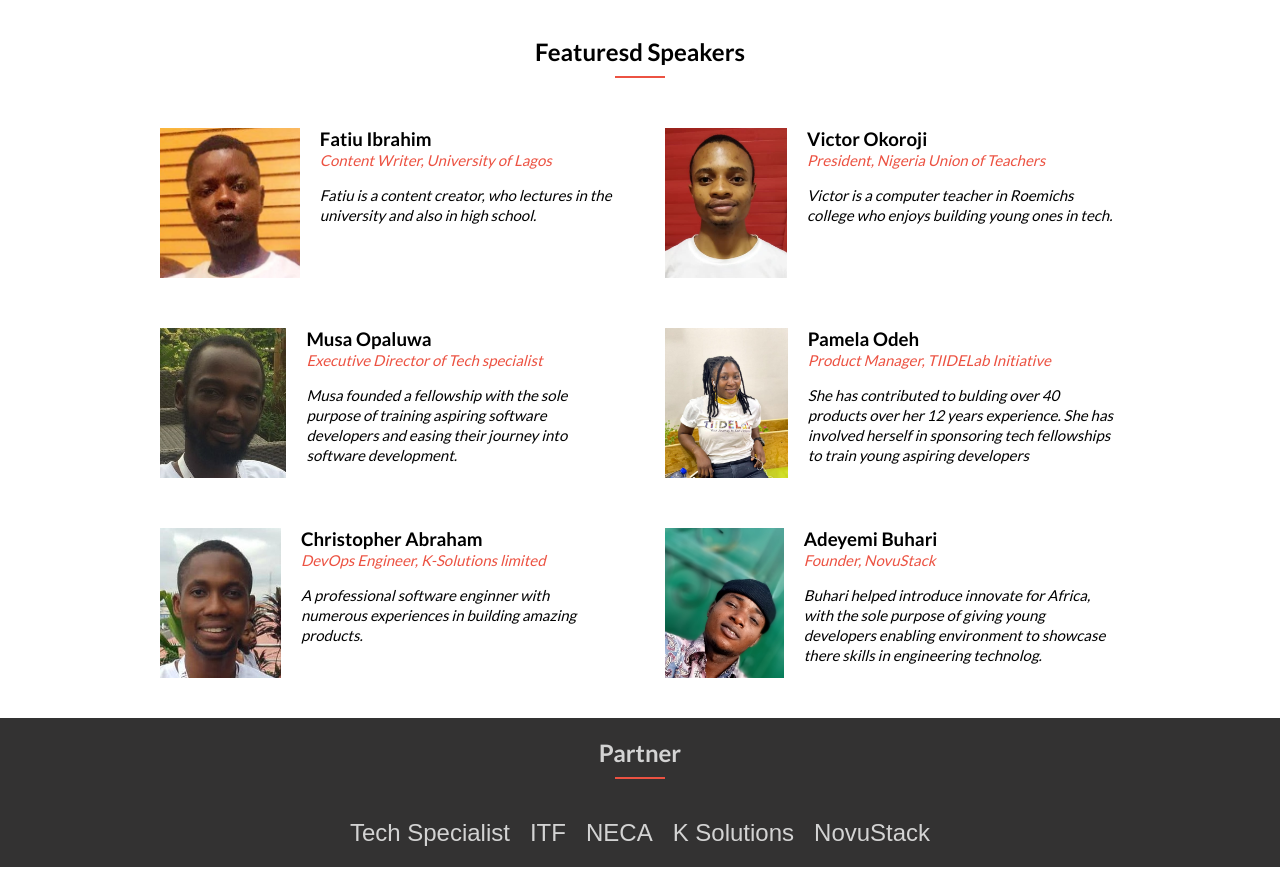
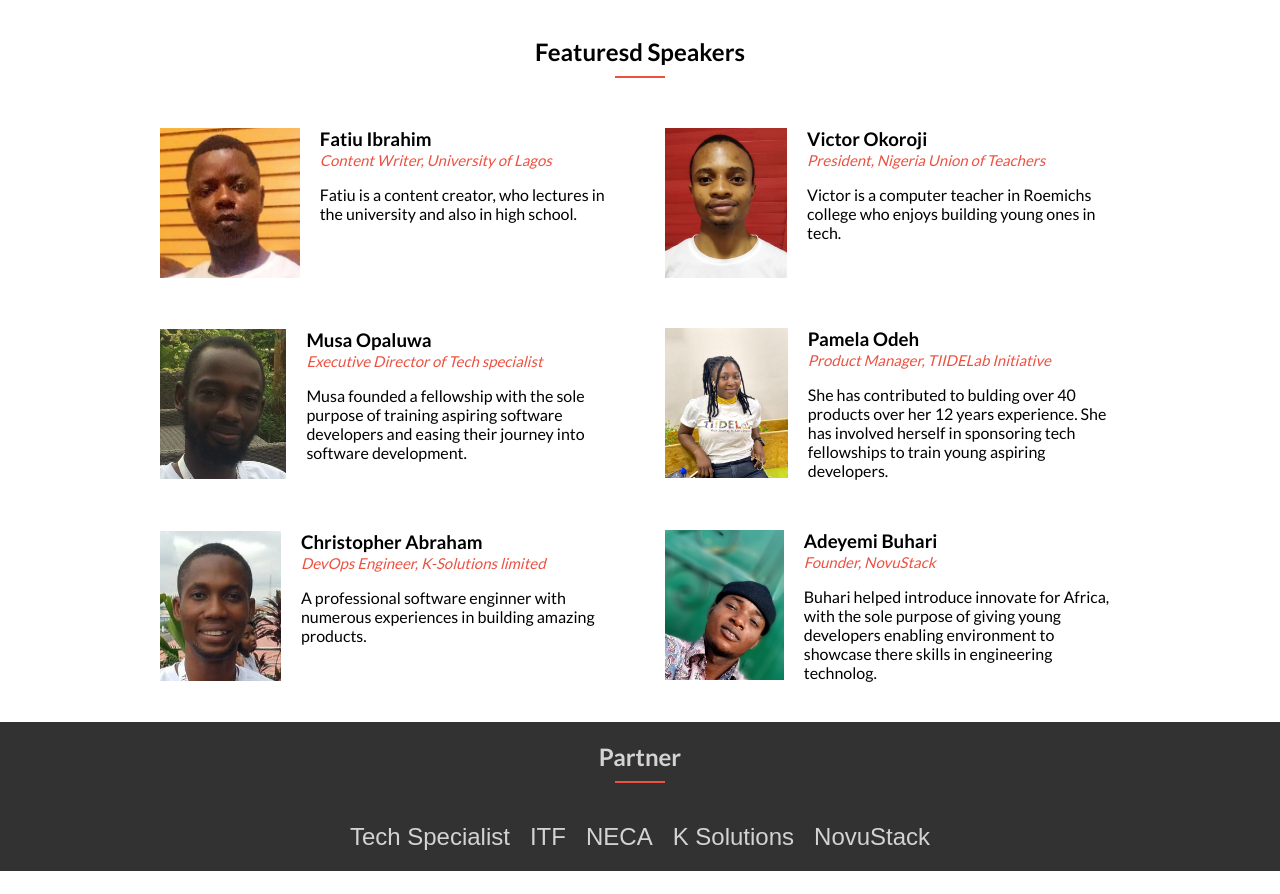
Before and after one commit to victorokoroji/young-tech-conference, a website: page index.html in a window 1280 px wide. Shown: the part 1200-2094 px from the top of the page. Drawn offline with Linux system fonts and the light colour scheme; a web font is replaced by a local one.

Commit message:
Add dynamic data to speakers section

```diff
--- a/css/home.css
+++ b/css/home.css
@@ -127,7 +127,7 @@
   margin-bottom: 15px;
 }
 
-.speaker p {
+.speaker p:nth-child(2) {
   font-size: 15px;
   line-height: 20px;
   font-style: italic;
--- a/index.html
+++ b/index.html
@@ -147,71 +147,6 @@
          <span></span>
 			</div>
 			<div class="keynote-speakers">
-				<div class="speaker">
-					<img src="./assets/images/speaker-one.jpg" alt="speaker" />
-					<div class="speaker-description">
-						<h3>Fatiu Ibrahim</h3>
-						<p class="speaker-qualification">Content Writer, University of Lagos</p>
-						<p
-							>Fatiu is a content creator, who lectures in the university and also in high
-							school.</p
-						>
-					</div>
-				</div>
-				<div class="speaker">
-					<img src="./assets/images/speaker-two.jpg" alt="speaker" />
-					<div class="speaker-description">
-						<h3>Victor Okoroji</h3>
-						<p class="speaker-qualification">President, Nigeria Union of Teachers</p>
-						<p
-							>Victor is a computer teacher in Roemichs college who enjoys building young ones in tech.
-						</p>
-					</div>
-				</div>
-				<div class="speaker">
-					<img src="./assets/images/speaker-three.jpg" alt="speaker" />
-					<div class="speaker-description">
-						<h3>Musa Opaluwa</h3>
-						<p class="speaker-qualification">Executive Director of Tech specialist</p>
-						<p
-							>Musa founded a fellowship with the sole purpose of training aspiring software
-							developers and easing their journey into software development.</p
-						>
-					</div>
-				</div>
-				<div class="speaker">
-					<img src="./assets/images/speaker-six.jpg" alt="speaker" />
-					<div class="speaker-description">
-						<h3>Pamela Odeh</h3>
-						<p class="speaker-qualification"> Product Manager, TIIDELab Initiative</p>
-						<p
-							>She has contributed to bulding over 40 products over her 12 years experience. She has
-							involved herself in sponsoring tech fellowships to train young aspiring developers</p
-						>
-					</div>
-				</div>
-				<div class="speaker">
-					<img src="./assets/images/speaker-four.jpg" alt="speaker" />
-					<div class="speaker-description">
-						<h3>Christopher Abraham</h3>
-						<p class="speaker-qualification">DevOps Engineer, K-Solutions limited</p>
-						<p
-							>A professional software enginner with numerous experiences in building amazing
-							products.</p
-						>
-					</div>
-				</div>
-				<div class="speaker">
-					<img src="./assets/images/speaker-five.jpg" alt="speaker" />
-					<div class="speaker-description">
-						<h3>Adeyemi Buhari</h3>
-						<p class="speaker-qualification">Founder, NovuStack</p>
-						<p>
-							Buhari helped introduce innovate for Africa, with the sole purpose of giving young
-							developers enabling environment to showcase there skills in engineering technolog.</p
-						>
-					</div>
-				</div>
 			</div>
 		</section>
 		<section class="partners-section">
@@ -235,5 +170,6 @@
 			<small>(c) 2022 Tech them young global conference. Some rights reserveed.</small>
 		</footer>
 		<script src="./js/index.js"></script>
+		<script src="./js/data.js"></script>
 	</body>
 </html>
--- /dev/null
+++ b/js/data.js
@@ -0,0 +1,61 @@
+const projectDatas = [
+	{
+		featuredImage: './assets/images/speaker-one.jpg',
+		name: 'Fatiu Ibrahim',
+		qualification: 'Content Writer, University of Lagos',
+		description:
+			'Fatiu is a content creator, who lectures in the university and also in high school.',
+	},
+	{
+		featuredImage: './assets/images/speaker-two.jpg',
+		name: 'Victor Okoroji',
+		qualification: 'President, Nigeria Union of Teachers',
+		description:
+			'Victor is a computer teacher in Roemichs college who enjoys building young ones in tech.',
+	},
+	{
+		featuredImage: './assets/images/speaker-three.jpg',
+		name: 'Musa Opaluwa',
+		qualification: 'Executive Director of Tech specialist',
+		description:
+			'Musa founded a fellowship with the sole purpose of training aspiring software developers and easing their journey into software development.',
+	},
+	{
+		featuredImage: './assets/images/speaker-six.jpg',
+		name: 'Pamela Odeh',
+		qualification: 'Product Manager, TIIDELab Initiative',
+		description:
+			'She has contributed to bulding over 40 products over her 12 years experience. She has involved herself in sponsoring tech fellowships to train young aspiring developers.',
+	},
+	{
+		featuredImage: './assets/images/speaker-four.jpg',
+		name: 'Christopher Abraham',
+		qualification: 'DevOps Engineer, K-Solutions limited',
+		description:
+			'A professional software enginner with numerous experiences in building amazing products.',
+	},
+	{
+		featuredImage: './assets/images/speaker-five.jpg',
+		name: 'Adeyemi Buhari',
+		qualification: 'Founder, NovuStack',
+		description:
+			'Buhari helped introduce innovate for Africa, with the sole purpose of giving young developers enabling environment to showcase there skills in engineering technolog.',
+	},
+]
+
+document.querySelector('.keynote-speakers').innerHTML = projectDatas
+	.map(
+		data => `
+    	<div class="speaker">
+					<img src=${data.featuredImage} alt="speaker" />
+					<div class="speaker-description">
+						<h3>${data.name}</h3>
+						<p class="speaker-qualification">${data.qualification}</p>
+						<p
+							>${data.description}</p
+						>
+					</div>
+				</div>
+`,
+	)
+	.join('')
```
